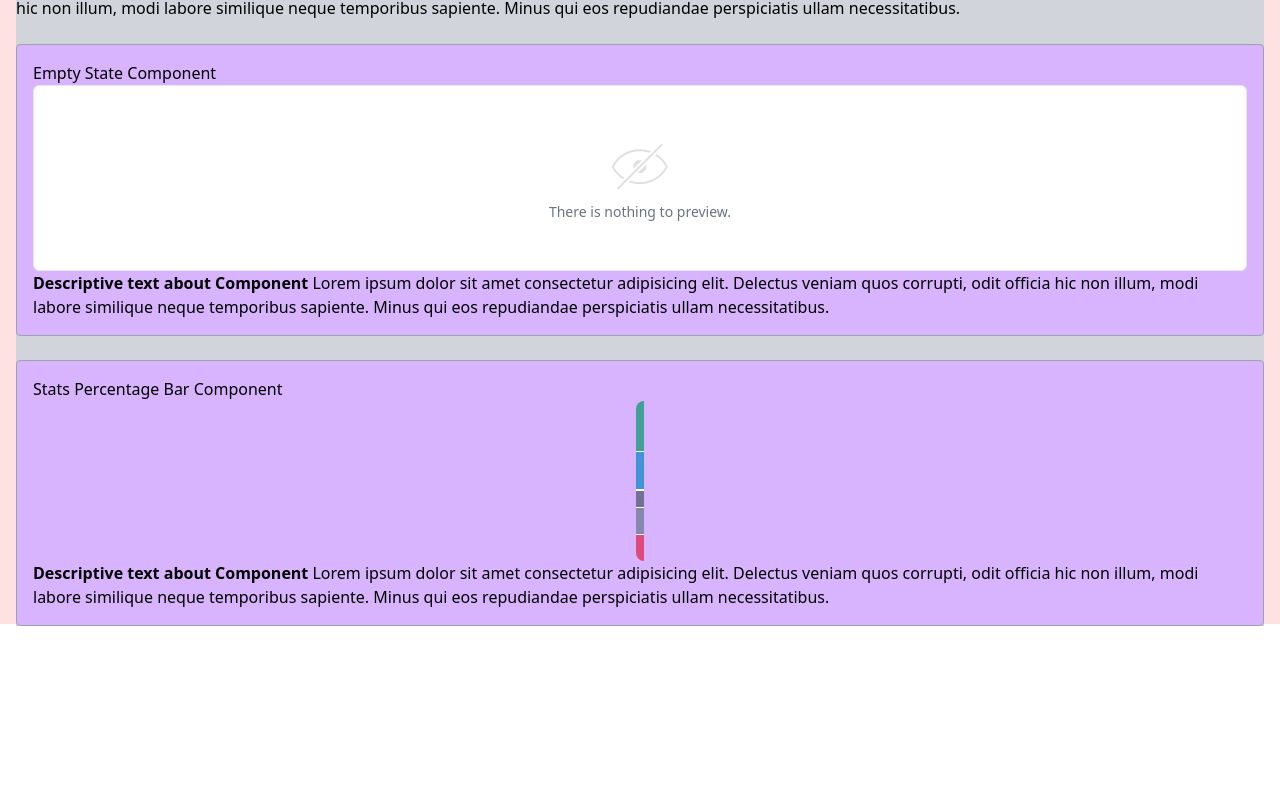
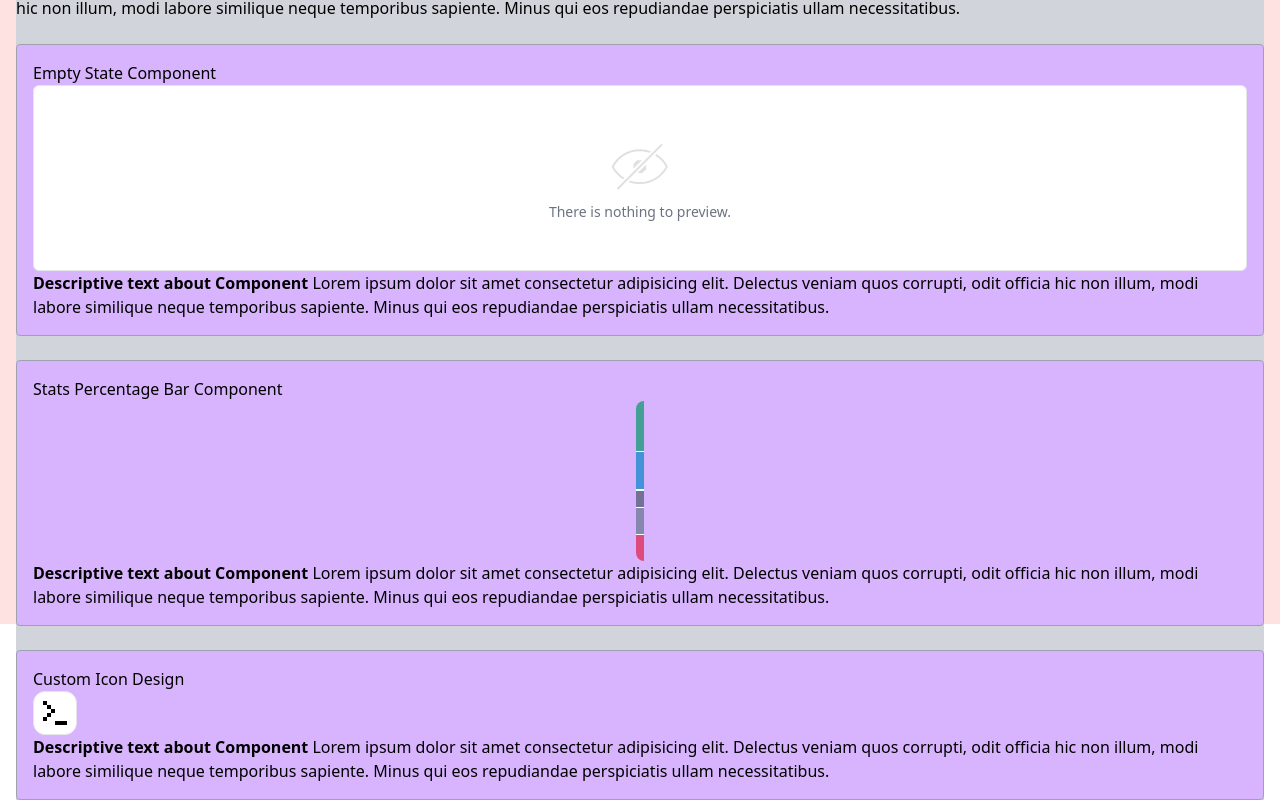
Before and after one commit to jalridley/portfolio, a Nuxt app: page /projects/explosion in a window 1280 px wide. Shown: the part 176-976 px from the top of the page. Before the commit the page ends 802 px from the top, so only its background shows below. Built offline with nearby package versions, Linux system fonts and the light colour scheme.

Commit message:
actions icon img in view

```diff
--- a/pages/projects/explosion/index.vue
+++ b/pages/projects/explosion/index.vue
@@ -59,6 +59,26 @@
         necessitatibus.
       </p>
     </article>
+    <article class="rounded border border-gray-400 bg-purple-300 p-4">
+      <h2>Custom Icon Design</h2>
+      <div
+        class="flex h-11 w-11 items-center justify-center rounded-xl border border-gray-200 bg-white"
+      >
+        <img
+          src="@/assets/icons/explosion/actions.svg"
+          alt="Greater-than with underscore icon"
+          aria-hidden="true"
+          class="h-6 w-6"
+        />
+      </div>
+      <p>
+        <strong>Descriptive text about Component</strong>
+        Lorem ipsum dolor sit amet consectetur adipisicing elit. Delectus veniam
+        quos corrupti, odit officia hic non illum, modi labore similique neque
+        temporibus sapiente. Minus qui eos repudiandae perspiciatis ullam
+        necessitatibus.
+      </p>
+    </article>
   </section>
 </template>
 <script setup lang="ts">
```
